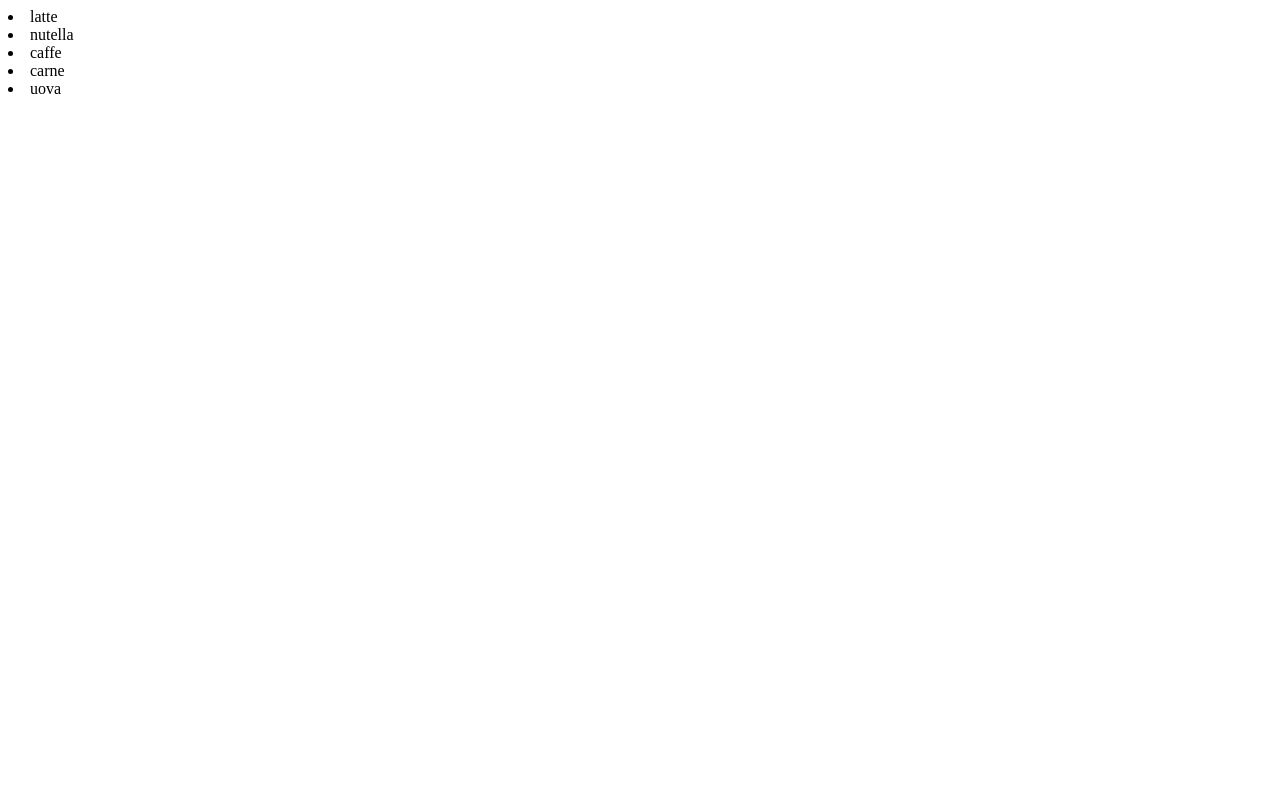
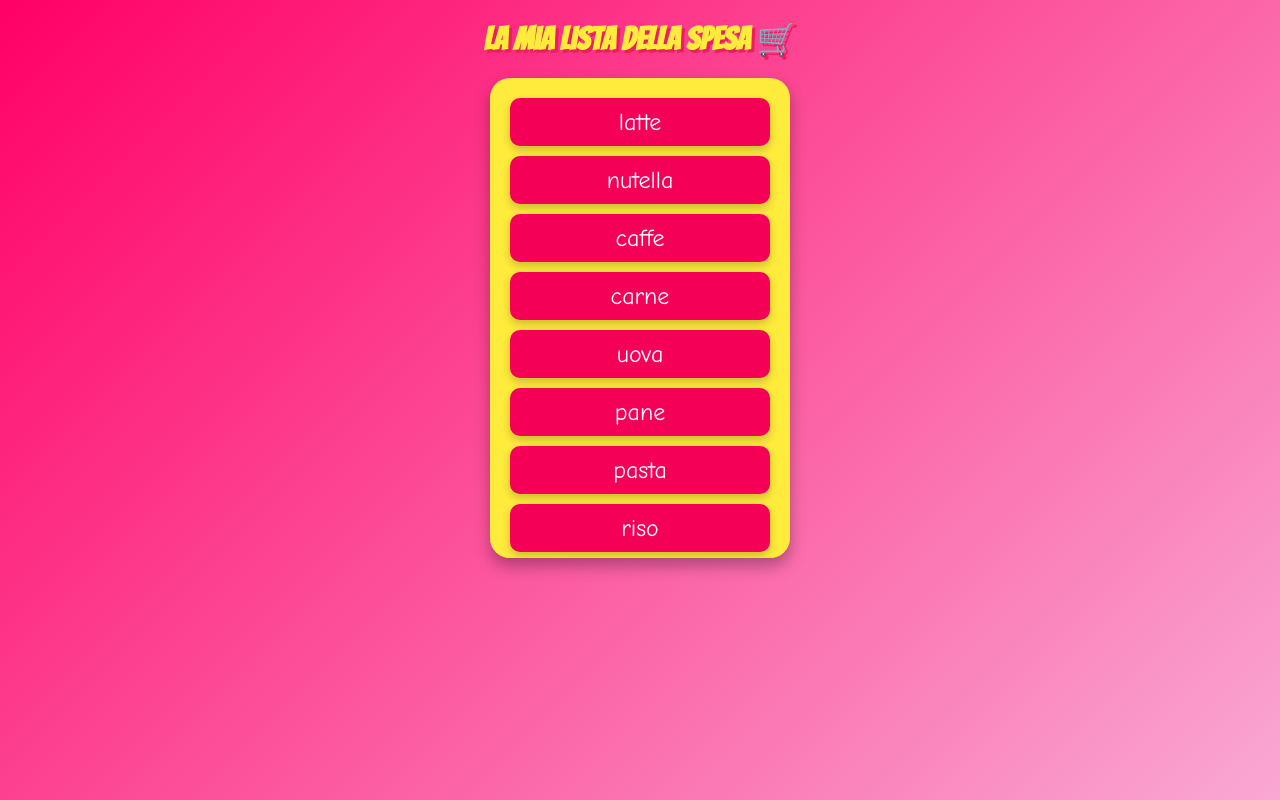
Before and after one commit to giugi03/js-lista-spesa, a plain HTML site: page index.html in a window 1280 px wide. Drawn offline with Linux system fonts and the light colour scheme.

Commit message:
update: layout and readme.md

```diff
--- /dev/null
+++ b/css/style.css
@@ -0,0 +1,107 @@
+/* Reset default margins and padding */
+@import url('https://fonts.googleapis.com/css2?family=Bangers&display=swap');
+
+* {
+    margin: 0;
+    padding: 0;
+    box-sizing: border-box;
+}
+
+/* Body styling */
+body {
+    font-family: 'Comic Sans MS', cursive, sans-serif;
+    background: linear-gradient(135deg, #f06, #f9a8d4);
+    color: #333;
+    display: flex;
+    flex-direction: column;
+    align-items: center;
+    text-align: center;
+    min-height: 100vh; /* Permette alla pagina di crescere oltre lo schermo */
+    padding: 20px;
+}
+
+/* Title styling */
+h1 {
+    font-family: 'Bangers', cursive; /
+    font-size: 3rem;
+    color: #ffeb3b;
+    text-shadow: 3px 3px #e91e63;
+    margin-bottom: 20px;
+    animation: bounceIn 1s ease-out;
+}
+
+/* Container for the list */
+#listaSpesaContainer {
+    background-color: #ffeb3b;
+    border-radius: 20px;
+    padding: 20px;
+    width: 300px;
+    max-height: 60vh; /* Imposta un'altezza massima per il contenitore della lista */
+    overflow-y: auto; /* Aggiunge lo scrolling quando la lista è troppo lunga */
+    box-shadow: 0 8px 16px rgba(0, 0, 0, 0.3);
+    animation: scaleUp 1s ease-in-out;
+}
+
+/* Unordered list styling */
+ul {
+    list-style-type: none;
+    padding: 0;
+}
+
+/* Each item in the list */
+li {
+    font-size: 1.5rem;
+    color: #fff;
+    background: #f50057;
+    padding: 10px;
+    margin-bottom: 10px;
+    border-radius: 10px;
+    transition: transform 0.2s ease;
+    box-shadow: 0 4px 8px rgba(0, 0, 0, 0.2);
+    animation: fadeInUp 0.5s ease-out;
+}
+
+/* Hover effect on list items */
+li:hover {
+    transform: translateY(-5px) rotate(-2deg);
+    background-color: #ff4081;
+}
+
+/* Keyframes for title bounce-in */
+@keyframes bounceIn {
+    0% {
+        transform: scale(0.3);
+        opacity: 0;
+    }
+    50% {
+        transform: scale(1.1);
+    }
+    100% {
+        transform: scale(1);
+        opacity: 1;
+    }
+}
+
+/* Keyframes for list scaling effect */
+@keyframes scaleUp {
+    0% {
+        transform: scale(0.8);
+        opacity: 0;
+    }
+    100% {
+        transform: scale(1);
+        opacity: 1;
+    }
+}
+
+/* Keyframes for fading in the list items */
+@keyframes fadeInUp {
+    0% {
+        opacity: 0;
+        transform: translateY(20px);
+    }
+    100% {
+        opacity: 1;
+        transform: translateY(0);
+    }
+}
--- a/index.html
+++ b/index.html
@@ -1,11 +1,13 @@
 <!DOCTYPE html>
-<html lang="en">
+<html lang="it">
 <head>
     <meta charset="UTF-8">
     <meta name="viewport" content="width=device-width, initial-scale=1.0">
-    <title>Document</title>
+    <title>Lista della Spesa</title>
+    <link rel="stylesheet" href="./css/style.css">
 </head>
 <body>
+    <h1>La mia Lista della Spesa 🛒</h1>
     <div id="listaSpesaContainer"></div>
     <script src="./js/script.js"></script>
 </body>
--- a/js/script.js
+++ b/js/script.js
@@ -1,20 +1,90 @@
-// array
+// const elemSpesa = [
+//     "latte",
+//     "nutella",
+//     "caffe",
+//     "carne",
+//     "uova",
+//     "pane",
+//     "pasta",
+//     "riso",
+//     "zucchero",
+//     "sale",
+//     "burro",
+//     "formaggio",
+//     "miele",
+//     "pomodori",
+//     "insalata"
+// ];
 
-const elemSpesa = [ "latte", "nutella", "caffe", "carne",  "uova" ];
+// // contenuto HTML
+// let contenutoHTML = '';
 
-// variabile tracker
+// for (let i = 0; i < elemSpesa.length; i++) {
+//     contenutoHTML += `<li>${elemSpesa[i]}</li>`;
+// }
 
-let indiceSpesa = 0;
+// // Inserisce la lista
+// const listaSpesaContainer = document.getElementById('listaSpesaContainer');
+// if (listaSpesaContainer) {
+//     listaSpesaContainer.innerHTML = `<ul>${contenutoHTML}</ul>`;
+// } else {
+//     console.error("Elemento con id 'listaSpesaContainer' non trovato.");
+// }
+
+
+
+const elemSpesa = [
+    "latte",
+    "nutella",
+    "caffe",
+    "carne",
+    "uova",
+    "pane",
+    "pasta",
+    "riso",
+    "zucchero",
+    "sale",
+    "burro",
+    "formaggio",
+    "miele",
+    "pomodori",
+    "insalata"
+];
 
 // contenuto HTML
+let contenutoHTML = '';
+let i = 0;  // inizializza il contatore
 
-let contenutoHTML = '';
+// Utilizza un ciclo while per attraversare l'array
+while (i < elemSpesa.length) {
+    contenutoHTML += `<li>${elemSpesa[i]}</li>`;
+    i++;  // incrementa il contatore
+}
+
+// Inserisce la lista
+const listaSpesaContainer = document.getElementById('listaSpesaContainer');
+if (listaSpesaContainer) {
+    listaSpesaContainer.innerHTML = `<ul>${contenutoHTML}</ul>`;
+} else {
+    console.error("Elemento con id 'listaSpesaContainer' non trovato.");
+}
 
 
-while (indiceSpesa < elemSpesa.length) {
-    // console.log(indiceSpesa);
-    contenutoHTML += `<li> ${elemSpesa[indiceSpesa]}</li>`;
-    indiceSpesa++;
-}
 
-document.getElementById('listaSpesaContainer').innerHTML = contenutoHTML;
+
+// La differenza principale tra i cicli while e for in programmazione, in particolare in JavaScript, riguarda la sintassi e il modo in cui vengono gestite le condizioni e l'iterazione. Entrambi i cicli possono essere utilizzati per eseguire un blocco di codice più volte, ma sono strutturati in modo diverso e possono essere scelti in base alle specifiche esigenze del problema da risolvere.
+
+// Ciclo for
+// Il ciclo for è generalmente usato quando il numero di iterazioni è noto prima che il ciclo inizi. La sua sintassi include tre parti principali: inizializzazione, condizione di continuazione, e incremento, tutte racchiuse in un'unica riga.
+// Parti del ciclo for:
+
+// Inizializzazione (let i = 0): Imposta il punto di partenza del ciclo.
+// Condizione (i < 10): Definisce fino a quando il ciclo dovrebbe continuare.
+// Incremento (i++): Aggiorna il valore per la prossima iterazione.
+// Ciclo while
+// Il ciclo while è usato quando il numero di iterazioni non è noto prima dell'inizio del ciclo o quando il ciclo deve continuare finché una condizione specifica è vera. La condizione è valutata prima dell'esecuzione del blocco di codice.
+// Parti del ciclo while:
+
+// Condizione (i < 10): Definisce fino a quando il ciclo dovrebbe continuare. Viene valutata prima di ogni iterazione.
+// Blocco di codice: Viene eseguito finché la condizione è vera.
+// Aggiornamento della condizione (i++): Tipicamente alla fine del blocco di codice per prepararsi alla prossima iterazione.
```
Also changed, not shown: screen.png (added).
